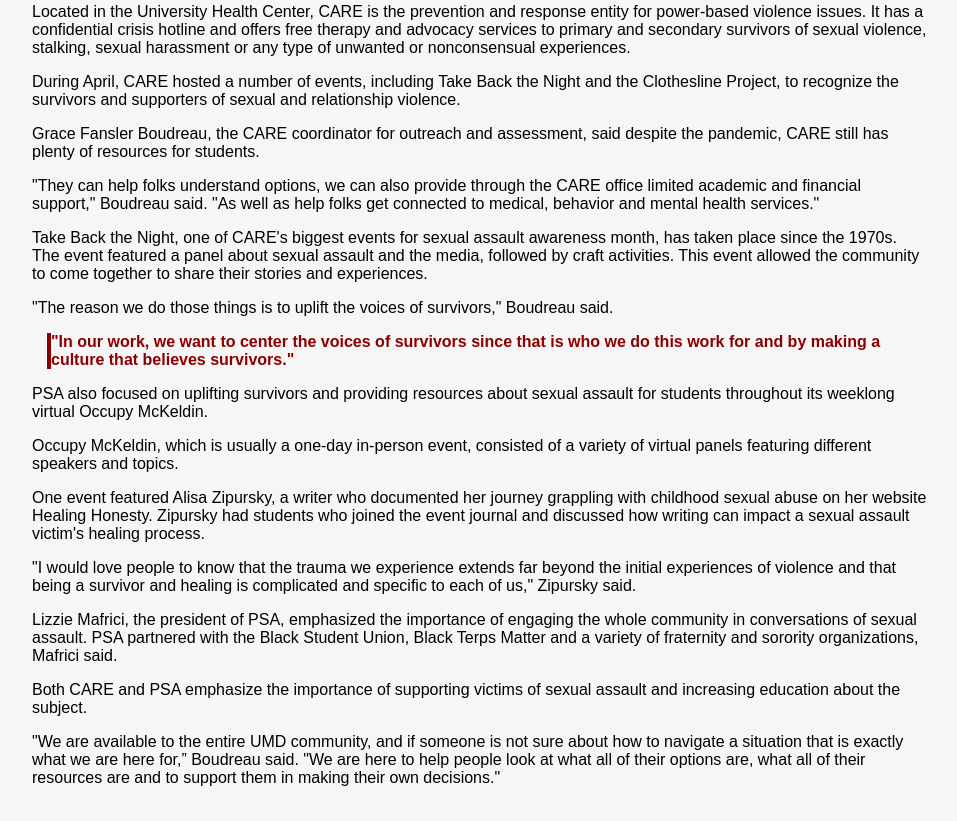
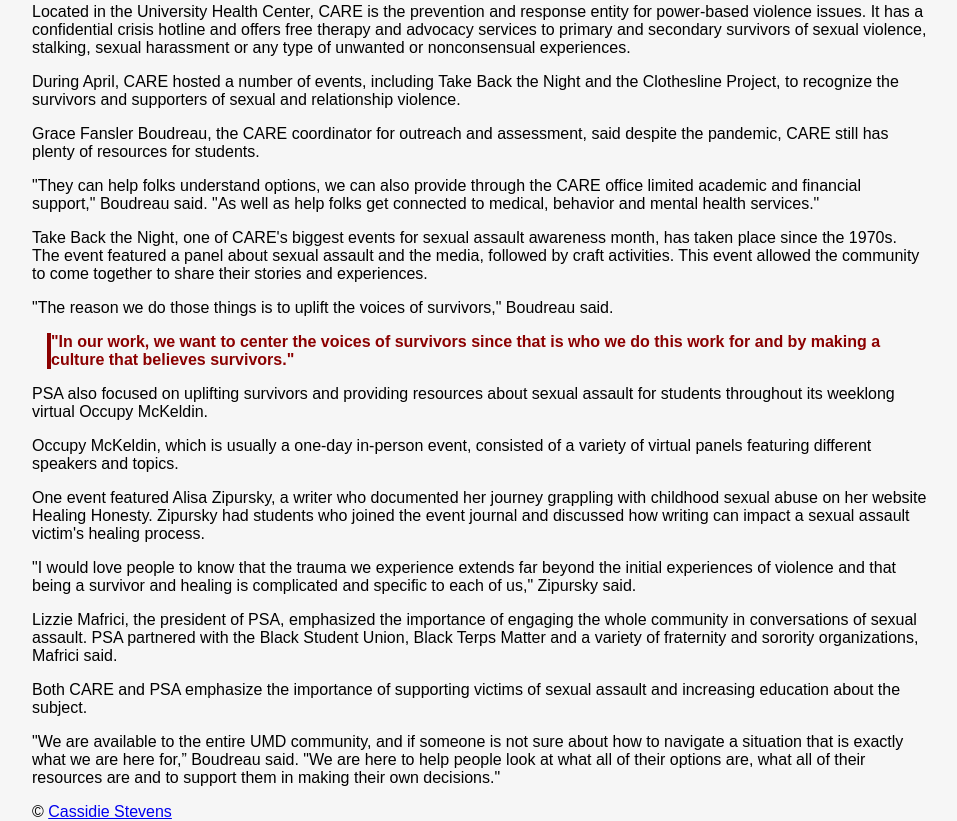
Before and after one commit to Cstv26/Jour352-final, a plain HTML site: page index.html in a window 1280 px wide. Shown: the part 352-1173 px from the top of the page, without its empty margins (160-1117 px from the left). Drawn offline with Linux system fonts and the light colour scheme.

Commit message:
Update index.html

```diff
--- a/index.html
+++ b/index.html
@@ -8,7 +8,7 @@
   </head>
   <body>
       <h1>CARE and PSA hold virtual events for sexual assault awareness month</h1>
-      <h3>By Taylor Newton and Cassidie Stevens<h3>
+      <h3>By Taylor Newton and Cassidie Stevens</h3>
       <h4>May 3, 2021</h4>
 
 
@@ -43,5 +43,6 @@
     <p>Both CARE and PSA emphasize the importance of supporting victims of sexual assault and increasing education about the subject.</p>
 
     <p>"We are available to the entire UMD community, and if someone is not sure about how to navigate a situation that is exactly what we are here for,” Boudreau said. "We are here to help people look at what all of their options are, what all of their resources are and to support them in making their own decisions."</p>
+     <footer>&copy; <a href="https://cstv26.github.io/" target=_blank>Cassidie Stevens</a></footer>
   </body>
 </html>
```
